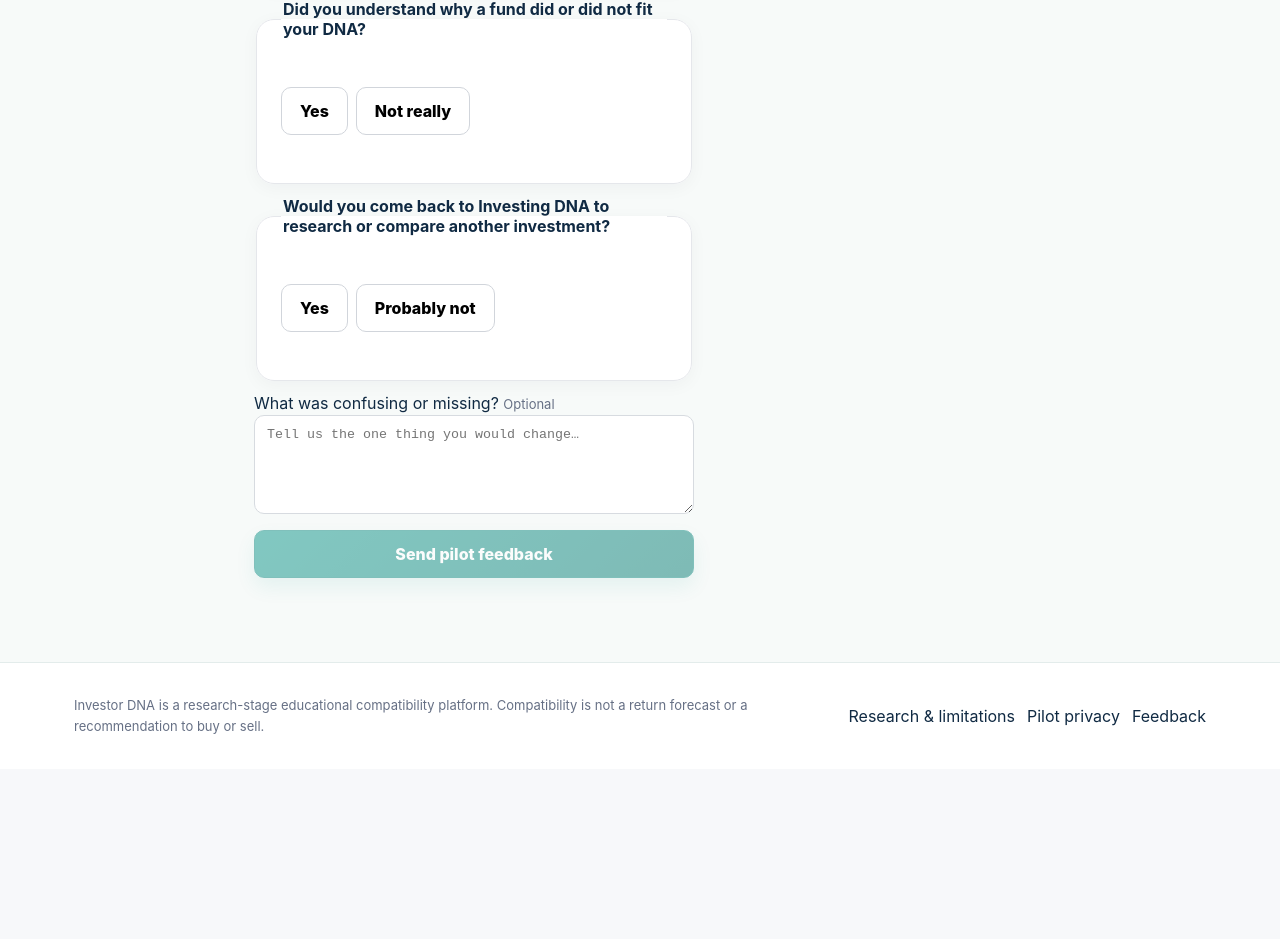
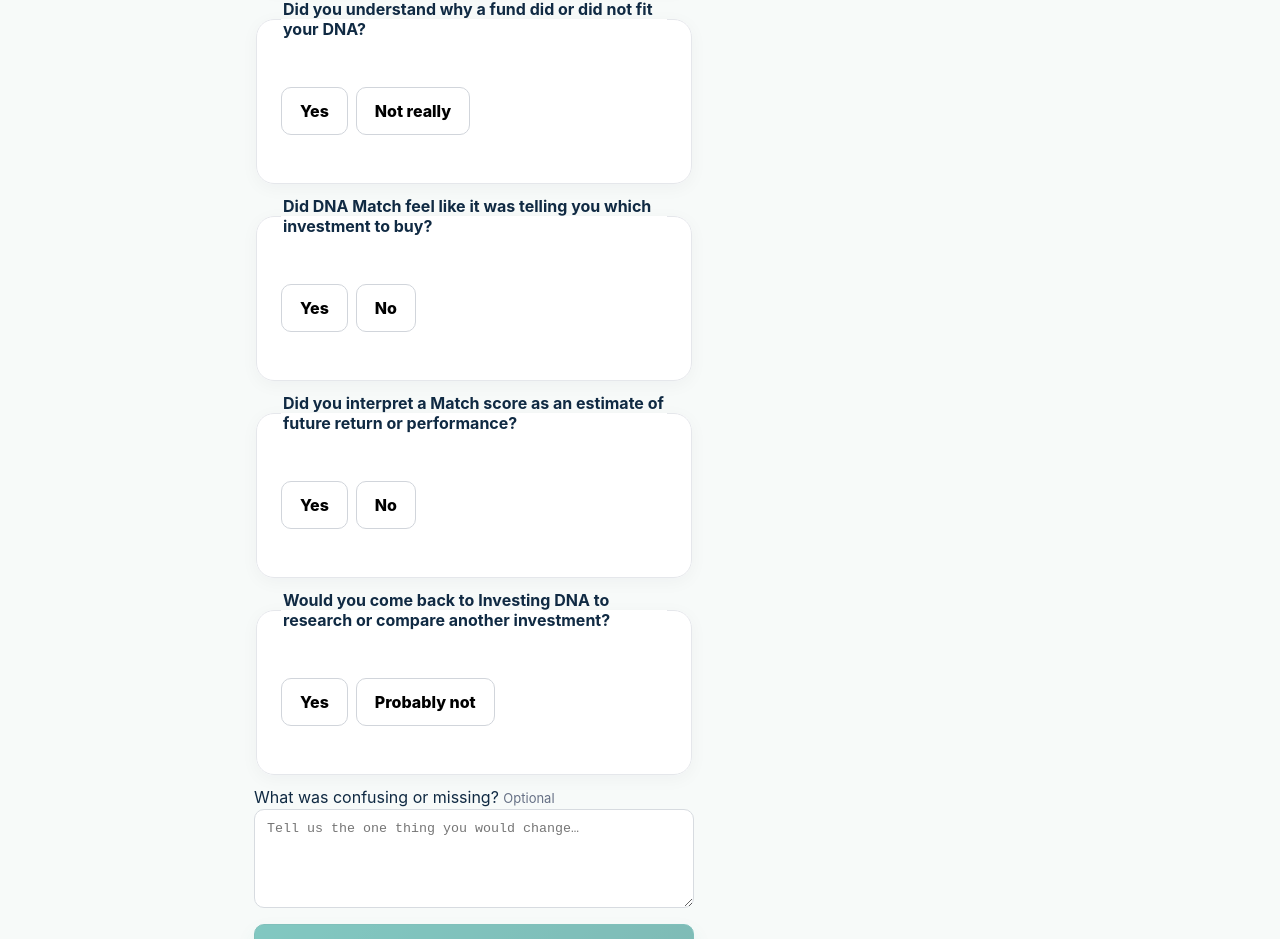
Before and after one commit to mahdikakavandkordi-droid/Investing-dnav1, a Next.js app: page /feedback in a window 1280 px wide. Shown: the part 959-1898 px from the top of the page. Before the commit the page ends 1728 px from the top, so only its background shows below. Built offline with nearby package versions, Linux system fonts and the light colour scheme; no server answers.

Commit message:
Add structured Match safety comprehension feedback

```diff
--- a/app/feedback/page.tsx
+++ b/app/feedback/page.tsx
@@ -18,6 +18,8 @@ export default function Feedback(){
  const [trust,setTrust]=useState<Score|null>(null);
  const [useful,setUseful]=useState<Score|null>(null);
  const [understood,setUnderstood]=useState<boolean|null>(null);
+ const [matchAsBuy,setMatchAsBuy]=useState<boolean|null>(null);
+ const [scoreAsReturn,setScoreAsReturn]=useState<boolean|null>(null);
  const [returnAgain,setReturnAgain]=useState<boolean|null>(null);
  const [text,setText]=useState('');
  const [busy,setBusy]=useState(false);
@@ -37,7 +39,7 @@ export default function Feedback(){
 
  async function submit(event:FormEvent){
   event.preventDefault();
-  if(!ease||!trust||!useful||understood===null||returnAgain===null)return;
+  if(!ease||!trust||!useful||understood===null||matchAsBuy===null||scoreAsReturn===null||returnAgain===null)return;
 
   setBusy(true);
   setError('');
@@ -48,6 +50,8 @@ export default function Feedback(){
     trust_score:trust,
     usefulness_score:useful,
     understood_match:understood,
+    interpreted_match_as_buy_recommendation:matchAsBuy,
+    interpreted_match_score_as_return_forecast:scoreAsReturn,
     would_return:returnAgain,
     open_feedback:text
    });
@@ -79,6 +83,20 @@ export default function Feedback(){
      onChange={setUnderstood}
     />
     <BooleanQuestion
+     legend="Did DNA Match feel like it was telling you which investment to buy?"
+     value={matchAsBuy}
+     yesLabel="Yes"
+     noLabel="No"
+     onChange={setMatchAsBuy}
+    />
+    <BooleanQuestion
+     legend="Did you interpret a Match score as an estimate of future return or performance?"
+     value={scoreAsReturn}
+     yesLabel="Yes"
+     noLabel="No"
+     onChange={setScoreAsReturn}
+    />
+    <BooleanQuestion
      legend="Would you come back to Investing DNA to research or compare another investment?"
      value={returnAgain}
      yesLabel="Yes"
@@ -98,7 +116,7 @@ export default function Feedback(){
      />
     </label>
 
-    <button className="btn primary" disabled={busy||!ease||!trust||!useful||understood===null||returnAgain===null}>
+    <button className="btn primary" disabled={busy||!ease||!trust||!useful||understood===null||matchAsBuy===null||scoreAsReturn===null||returnAgain===null}>
      {busy?'Saving…':'Send pilot feedback'}
     </button>
     {error&&<p className="notice" role="alert">{error}</p>}
```
